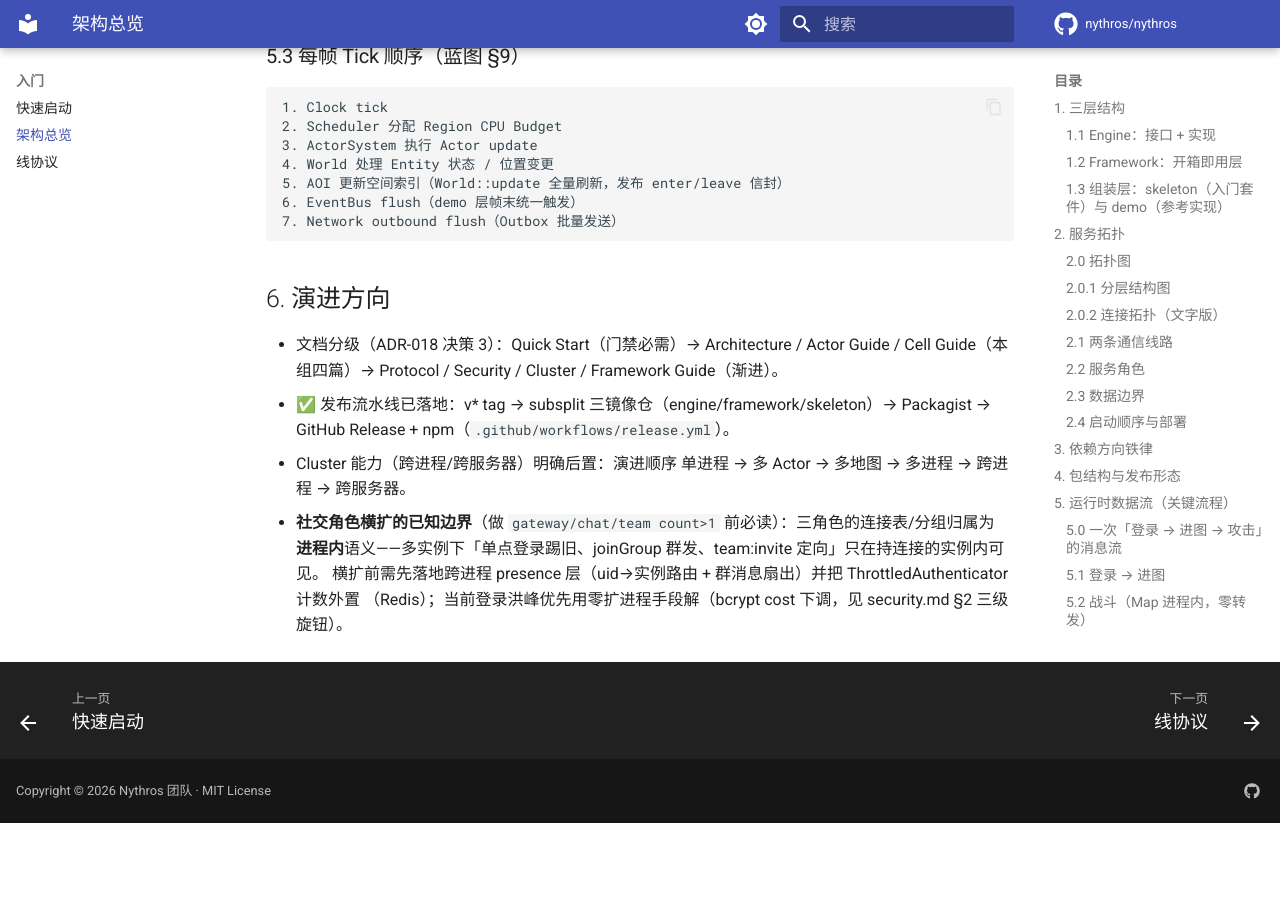
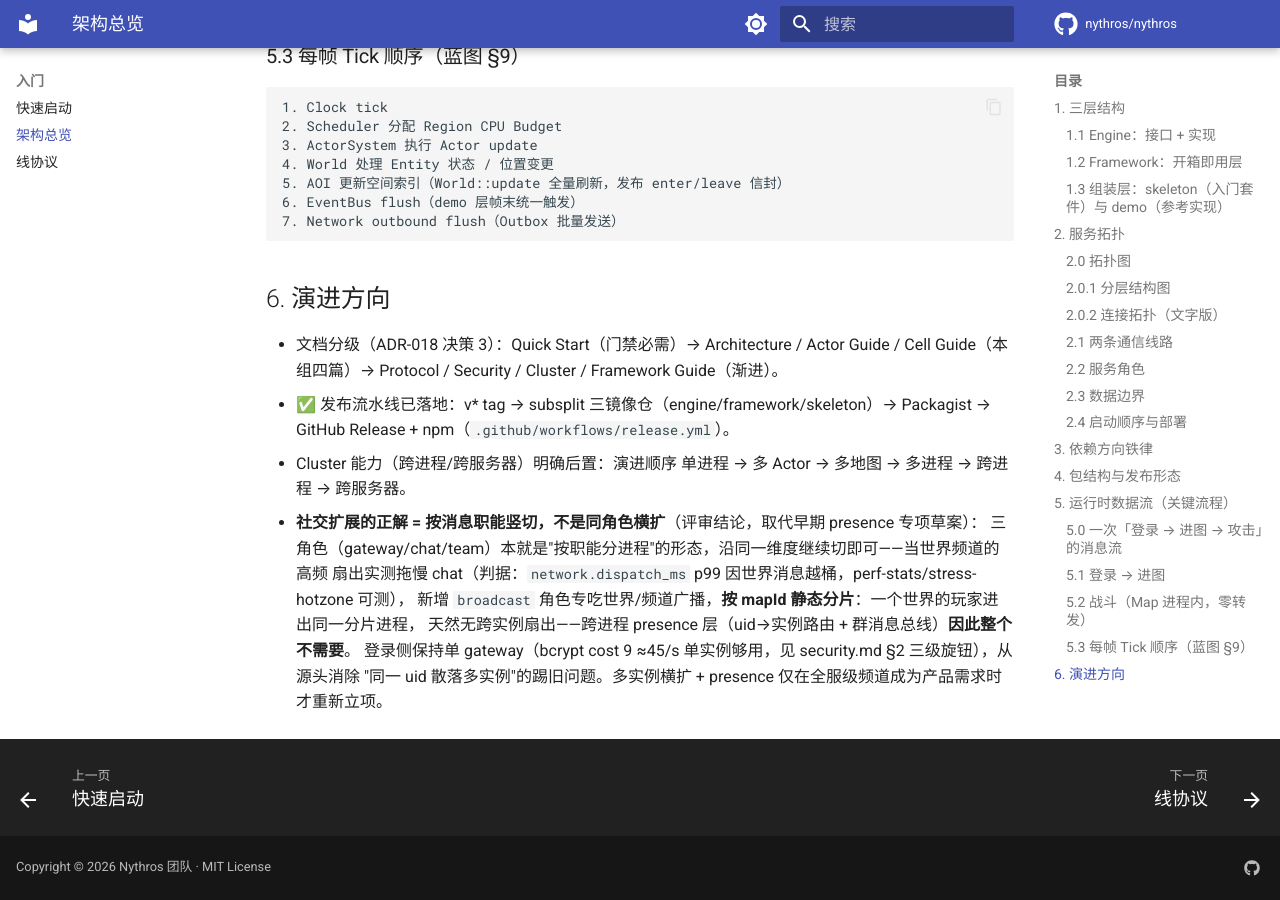
Before and after one commit to Nythros/Nythros, an MkDocs documentation site: the page built from docs/architecture.md, in a window 1280 px wide and 900 px high, scrolled down 7035 px. Built offline with MkDocs 1.6.1 and Material for MkDocs 9.7.7, drawn with Linux system fonts in a browser that asks for light colours; comment, search, counter and statistics services are not loaded; before the commit the page ends 7858 px from its top, so only the background shows below that.

Commit message:
docs：社交扩展方向修订——按消息职能竖切取代横扩+presence（评审结论）
presence 专项草案在评审中被正确质疑:三角色本就是按职能分进程,沿同维度继续切即可——
世界频道扇出实测拖慢 chat 时(chat 的 dispatch_ms p99 因世界消息越桶,可测判据)新增
broadcast 角色按 mapId 静态分片:一世界的玩家进出同一分片进程,天然无跨实例扇出,
跨进程 presence 层整个不需要。登录保持单 gateway(cost9≈45/s 够用),从源头消除同 uid
散落多实例的踢旧问题。横扩+presence 仅在全服级频道成为产品需求时重新立项。

结论:扩展性沿「职能竖切」走,不是「实例横切」——比 presence 方案小一个数量级且正交现有拓扑。

```diff
--- a/docs/architecture.md
+++ b/docs/architecture.md
@@ -223,7 +223,10 @@ sequenceDiagram
 - 文档分级（ADR-018 决策 3）：Quick Start（门禁必需）→ Architecture / Actor Guide / Cell Guide（本组四篇）→ Protocol / Security / Cluster / Framework Guide（渐进）。
 - ✅ 发布流水线已落地：v* tag → subsplit 三镜像仓（engine/framework/skeleton）→ Packagist → GitHub Release + npm（`.github/workflows/release.yml`）。
 - Cluster 能力（跨进程/跨服务器）明确后置：演进顺序 单进程 → 多 Actor → 多地图 → 多进程 → 跨进程 → 跨服务器。
-- **社交角色横扩的已知边界**（做 `gateway/chat/team count>1` 前必读）：三角色的连接表/分组归属为
-  **进程内**语义——多实例下「单点登录踢旧、joinGroup 群发、team:invite 定向」只在持连接的实例内可见。
-  横扩前需先落地跨进程 presence 层（uid→实例路由 + 群消息扇出）并把 ThrottledAuthenticator 计数外置
-  （Redis）；当前登录洪峰优先用零扩进程手段解（bcrypt cost 下调，见 security.md §2 三级旋钮）。
+- **社交扩展的正解 = 按消息职能竖切，不是同角色横扩**（评审结论，取代早期 presence 专项草案）：
+  三角色（gateway/chat/team）本就是"按职能分进程"的形态，沿同一维度继续切即可——当世界频道的高频
+  扇出实测拖慢 chat（判据：`network.dispatch_ms` p99 因世界消息越桶，perf-stats/stress-hotzone 可测），
+  新增 `broadcast` 角色专吃世界/频道广播，**按 mapId 静态分片**：一个世界的玩家进出同一分片进程，
+  天然无跨实例扇出——跨进程 presence 层（uid→实例路由 + 群消息总线）**因此整个不需要**。
+  登录侧保持单 gateway（bcrypt cost 9 ≈45/s 单实例够用，见 security.md §2 三级旋钮），从源头消除
+  "同一 uid 散落多实例"的踢旧问题。多实例横扩 + presence 仅在全服级频道成为产品需求时才重新立项。
```
